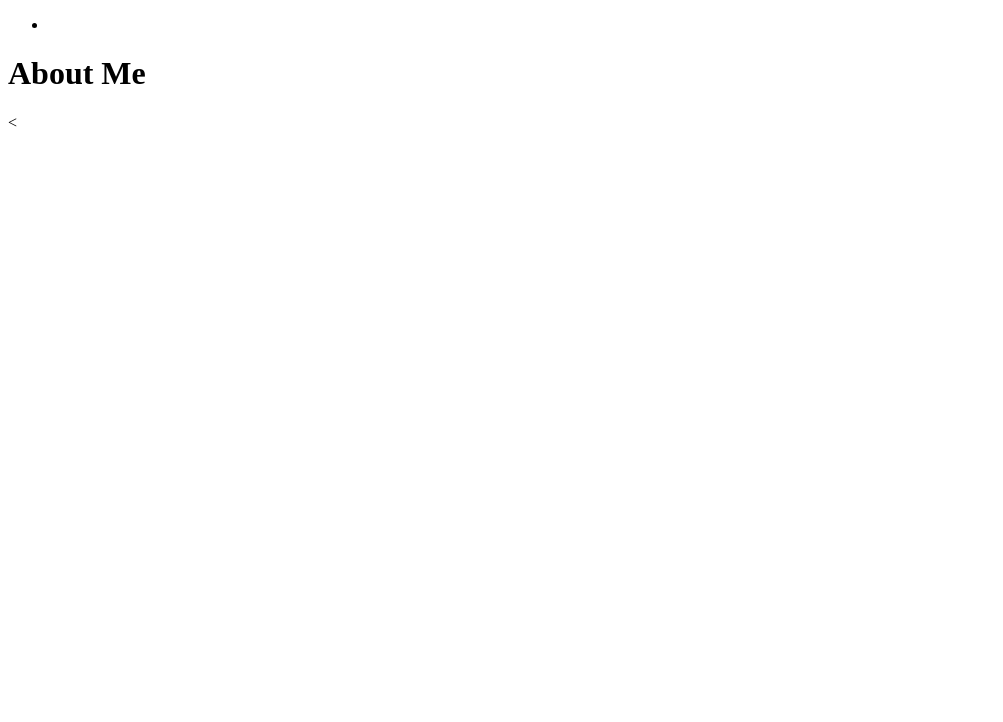
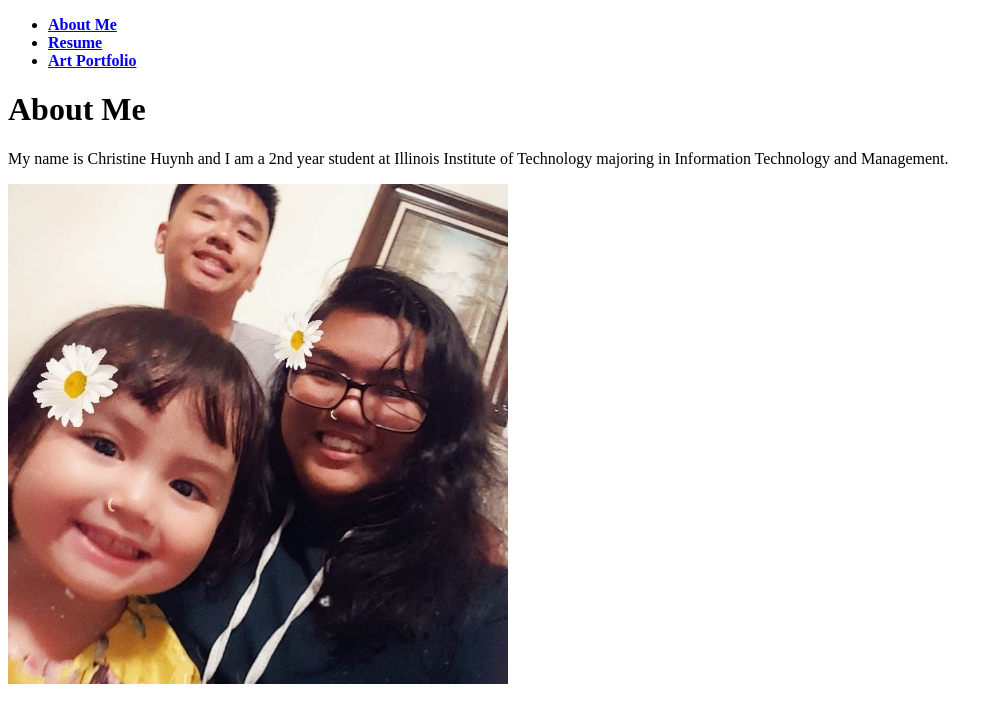
Before and after one commit to chuynh2/project1, a plain HTML site: page index.html in a window 1280 px wide. Shown: the whole page, without its empty margins (0-1003 px from the left). Drawn offline with Linux system fonts and the light colour scheme.

Commit message:
import photo of myself in the respository as well on the about me website

```diff
--- a/index.html
+++ b/index.html
@@ -7,10 +7,24 @@
 	<body>
 		<ul>
 			<li>
-
+				<a href = "https://chuynh2.github.io/project1">
+					<strong> About Me </strong>
+				</a>
+			</li>
+			<li>
+				<a href = "https://chuynh2.github.io/project1/resume">
+					<strong> Resume </strong>
+				</a>
+			</li>
+			<li>
+				<a href = "https://chuynh2.github.io/project1/ArtPortfolio">
+					<strong> Art Portfolio </strong>
+				</a>
 			</li>
 		</ul>
 		<h1> About Me </h1>
-		<
+		<p> My name is Christine Huynh and I am a 2nd year student at Illinois Institute of Technology majoring in Information Technology and Management.</p>
+		<img src="PhotoOfChristine.jpg" alt = "Photo of Christine" width = "500" height = "500" >
+
 	</body>
 </html>
```
Also changed, not shown: PhotoOfChristine.jpg (added).
